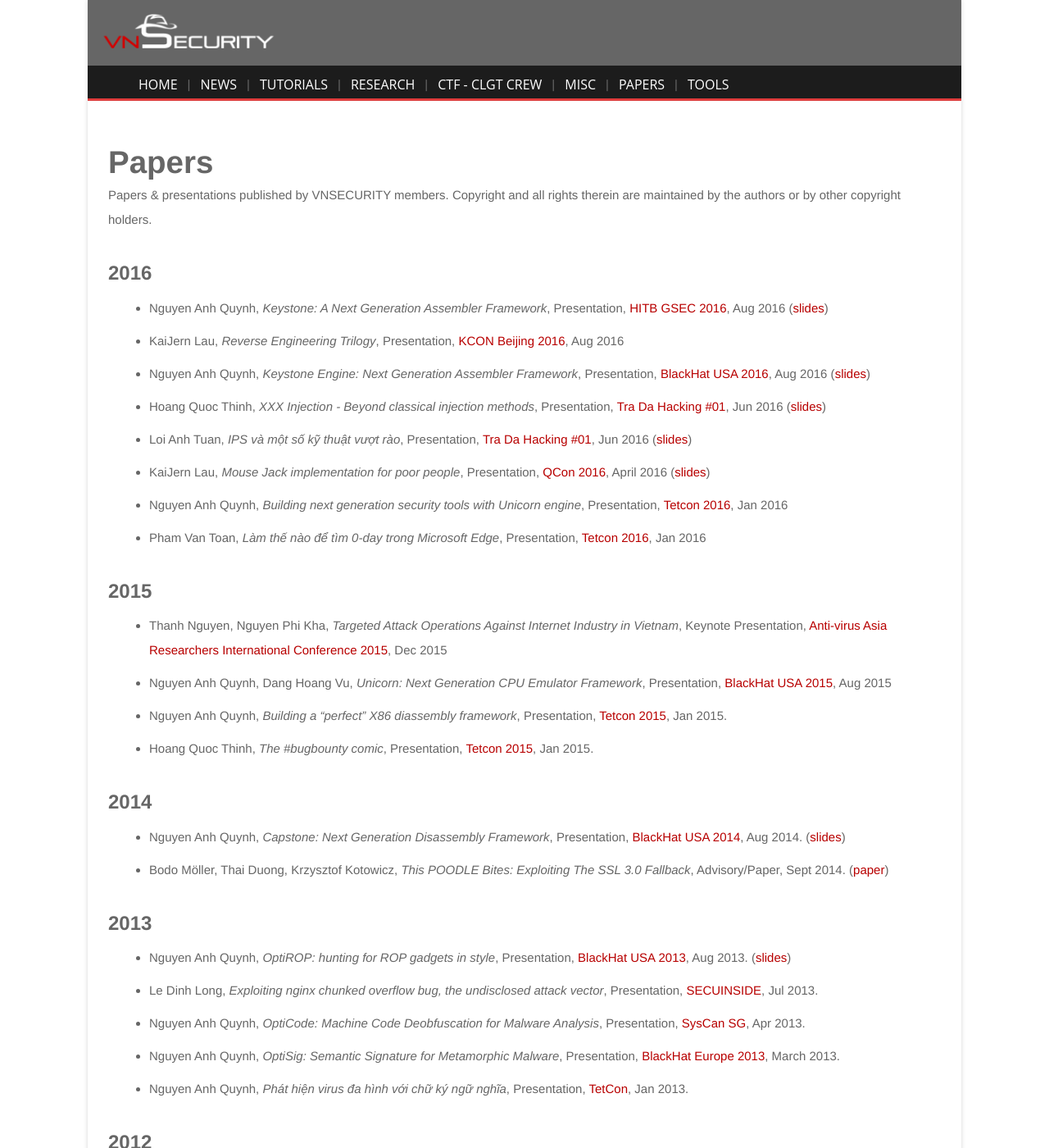
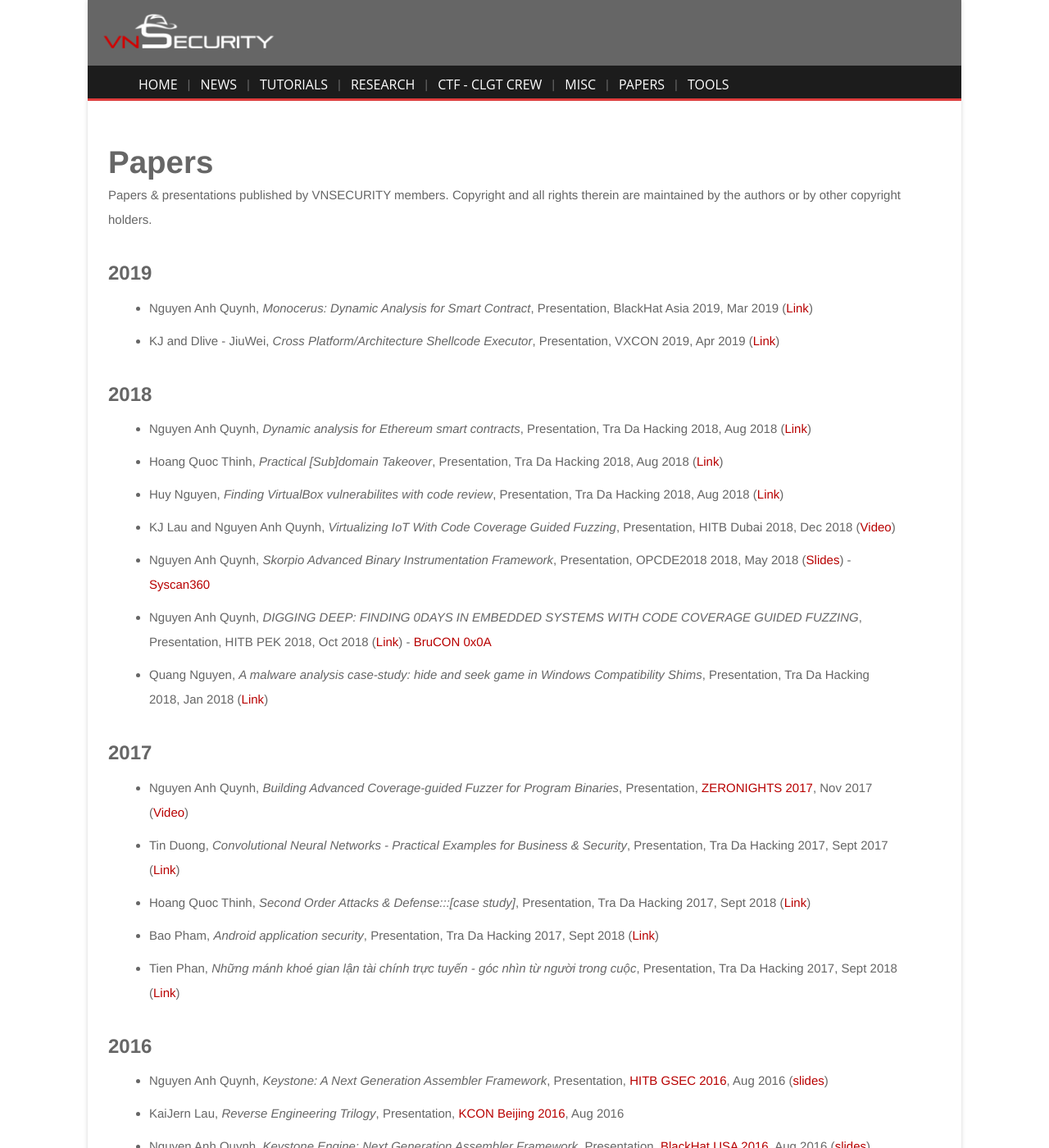
Before and after one commit to VNSECURITY/vnsecurity.github.io, a Jekyll site: the page built from papers.md, in a window 1280 px wide and 1400 px high. Shown: the whole window at 82% size. Built offline with Jekyll 4.4.1, drawn with Linux system fonts in a browser that asks for light colours; comment, search, counter and statistics services are not loaded.

Commit message:
Update papers.md

```diff
--- a/papers.md
+++ b/papers.md
@@ -11,6 +11,27 @@
   - 17
 ---
 Papers & presentations published by VNSECURITY members. Copyright and all rights therein are maintained by the authors or by other copyright holders.
+
+### 2019
+* Nguyen Anh Quynh, *Monocerus: Dynamic Analysis for Smart Contract*, Presentation, BlackHat Asia 2019, Mar 2019 (<a href="https://www.blackhat.com/asia-19/briefings/schedule/#monocerus-dynamic-analysis-for-smart-contract-13910" target="_blank">Link</a>)
+* KJ and Dlive - JiuWei, *Cross Platform/Architecture Shellcode Executor*, Presentation, VXCON 2019, Apr 2019 (<a href="https://www.vxcon.hk/#agenda" target="_blank">Link</a>)
+
+### 2018
+
+* Nguyen Anh Quynh, *Dynamic analysis for Ethereum smart contracts*, Presentation, Tra Da Hacking 2018, Aug 2018 (<a href="https://event.tradahacking.vn/schedule/#session-718" target="_blank">Link</a>)
+* Hoang Quoc Thinh, *Practical [Sub]domain Takeover*, Presentation, Tra Da Hacking 2018, Aug 2018 (<a href="https://event.tradahacking.vn/schedule/#session-714" target="_blank">Link</a>)
+* Huy Nguyen, *Finding VirtualBox vulnerabilites with code review*, Presentation, Tra Da Hacking 2018, Aug 2018 (<a href="https://event.tradahacking.vn/schedule/#session-724" target="_blank">Link</a>)
+* KJ Lau and Nguyen Anh Quynh, *Virtualizing IoT With Code Coverage Guided Fuzzing*, Presentation, HITB Dubai 2018, Dec 2018 (<a href="https://www.youtube.com/watch?v=BGqkfKV1KFk" target="_blank">Video</a>)
+* Nguyen Anh Quynh, *Skorpio Advanced Binary Instrumentation Framework*, Presentation, OPCDE2018 2018, May 2018 (<a href="https://github.com/comaeio/OPCDE/blob/master/2018/Emirates/Skorpio%20Advanced%20Binary%20Instrumentation%20Framework%20-%20Nguyen%20Anh%20Quynh/Opcde2018-skorpio.pdf" target="_blank">Slides</a>) - <a href="https://www.syscan360.org/en/speakers/#issue-18na" target=_blank>Syscan360</a>
+* Nguyen Anh Quynh, *DIGGING DEEP: FINDING 0DAYS IN EMBEDDED SYSTEMS WITH CODE COVERAGE GUIDED FUZZING*, Presentation, HITB PEK 2018, Oct 2018 (<a href="https://conference.hitb.org/hitbsecconf2018pek/speakers/nguyen-anh-quynh/" target="_blank">Link</a>) - <a href="https://brucon0x0a.sched.com/speaker/quynh_nguyen_anh.1ybjs5h9" target="_blank">BruCON 0x0A</a>
+* Quang Nguyen, *A malware analysis case-study: hide and seek game in Windows Compatibility Shims*, Presentation, Tra Da Hacking 2018, Jan 2018 (<a href="https://event.tradahacking.vn/archives/06/schedule/#session-605" target="_blank">Link</a>)
+
+### 2017
+* Nguyen Anh Quynh, *Building Advanced Coverage-guided Fuzzer for Program Binaries*, Presentation, <a href="https://2017.zeronights.org/speaker/nguyen-anh-quynh/" target="_blank">ZERONIGHTS 2017</a>, Nov 2017 (<a href="https://www.youtube.com/watch?v=8pPo5ubKxW8" target="_blank">Video</a>)
+* Tin Duong, *Convolutional Neural Networks - Practical Examples for Business & Security*, Presentation, Tra Da Hacking 2017, Sept 2017 (<a href="https://event.tradahacking.vn/archives/05/schedule/#session-502" target="_blank">Link</a>)
+* Hoang Quoc Thinh, *Second Order Attacks & Defense:::[case study]*, Presentation, Tra Da Hacking 2017, Sept 2018 (<a href="https://event.tradahacking.vn/archives/05/schedule/#session-505" target="_blank">Link</a>)
+* Bao Pham, *Android application security*, Presentation, Tra Da Hacking 2017, Sept 2018 (<a href="https://event.tradahacking.vn/archives/05/schedule/#session-506" target="_blank">Link</a>)
+* Tien Phan, *Những mánh khoé gian lận tài chính trực tuyến - góc nhìn từ người trong cuộc*, Presentation, Tra Da Hacking 2017, Sept 2018 (<a href="https://event.tradahacking.vn/archives/05/schedule/#session-507" target="_blank">Link</a>)
 
 ### 2016
 * Nguyen Anh Quynh, *Keystone: A Next Generation Assembler Framework*, Presentation, <a href="http://gsec.hitb.org/sg2016/sessions/keystone-a-next-generation-assembler-framework/" target="_blank">HITB GSEC 2016</a>, Aug 2016 (<a href="http://gsec.hitb.org/materials/sg2016/D1%20-%20Nguyen%20Anh%20Quynh%20-%20Keystone%20-%20A%20Next%20Generation%20Assembler%20Framework.pdf" target="_blank">slides</a>)
```
